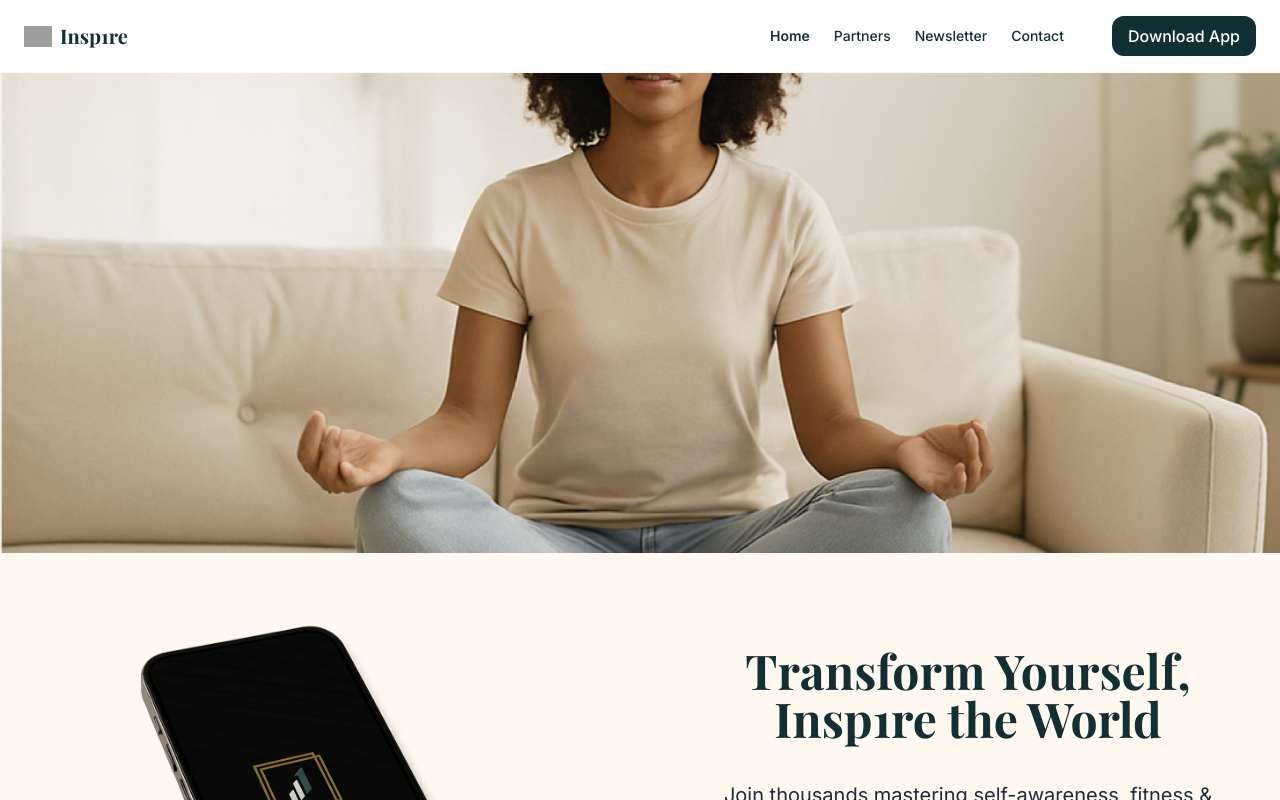
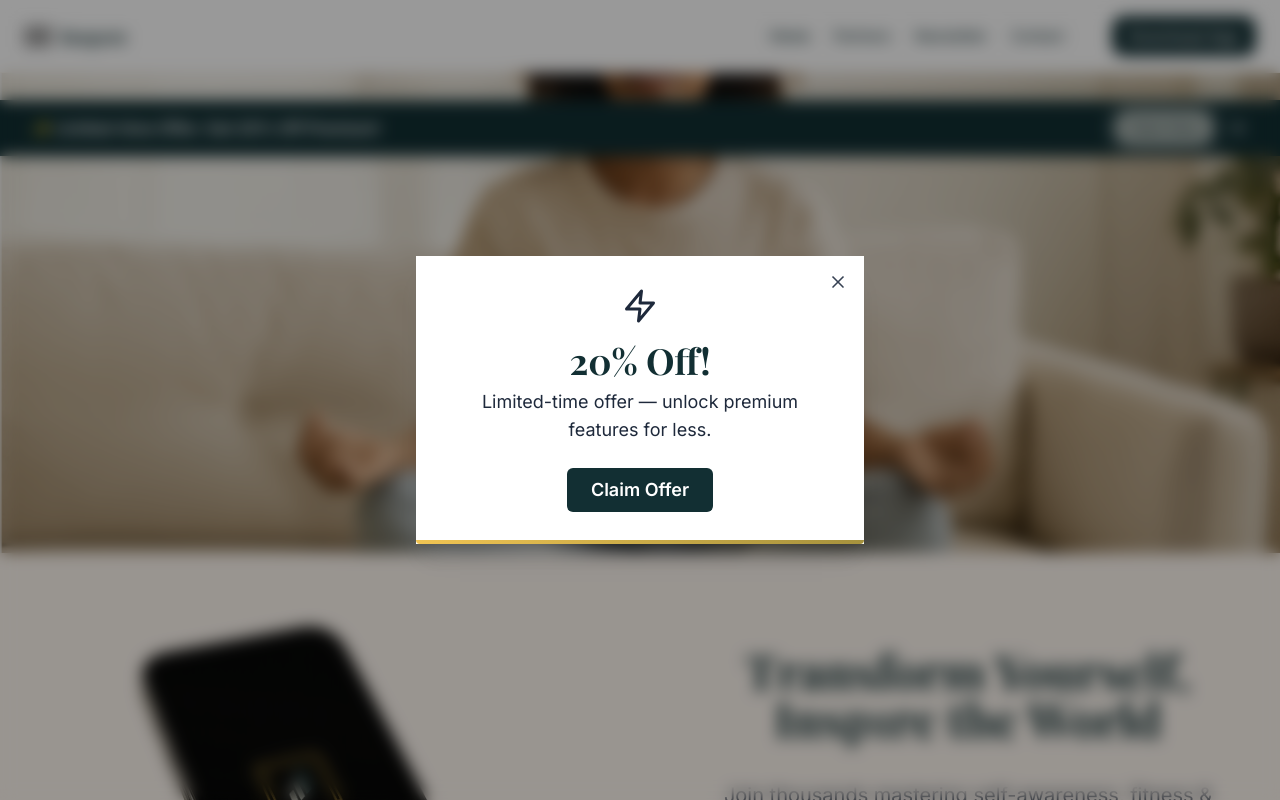
Before and after one commit to Insp1re-LLC/Insp1re-web, a Next.js app: page / in a window 1280 px wide. Shown: the top 800 px of the page. Built offline with nearby package versions, Linux system fonts and the light colour scheme; grey boxes are pictures that could not be loaded; a web font is replaced by a local one.

Commit message:
added newsletter feed, promo, ad, skiplink  scroll banner, pop up

```diff
--- a/src/app/api/newsletters/route.ts
+++ b/src/app/api/newsletters/route.ts
@@ -1,17 +1,25 @@
-// src/app/api/newsletters/route.ts
-
+// src/app/api/newsletter/route.ts
 import { NextResponse } from "next/server";
 import Parser from "rss-parser";
 
-const parser = new Parser();
+const parser = new Parser({
+  customFields: {
+    item: ["enclosure"],
+  },
+});
 
 export async function GET() {
-  const feed = await parser.parseURL("https://honeybeefeed.beehiiv.com/feed");
+  const feed = await parser.parseURL(
+    "https://rss.beehiiv.com/feeds/yvfCeNmno1.xml"
+  );
+
   const posts = feed.items.slice(0, 5).map((item) => ({
-    title: item.title ?? "",
-    link: item.link ?? "#",
-    pubDate: item.isoDate ?? "",
-    excerpt: item.contentSnippet ?? "",
+    title: item.title || "",
+    link: item.link || "",
+    pubDate: item.pubDate || "",
+    contentSnippet: item.contentSnippet || "",
+    imageUrl: item.enclosure?.url,
   }));
-  return NextResponse.json({ posts });
+
+  return NextResponse.json(posts);
 }
--- /dev/null
+++ b/src/app/components/ui/ModalPromo.tsx
@@ -0,0 +1,93 @@
+"use client";
+
+import { useEffect, useState } from "react";
+import { createPortal } from "react-dom";
+import { FiX } from "react-icons/fi";
+
+interface ModalPromoProps {
+  isOpen: boolean;
+  onClose: () => void;
+  headline: string;
+  subtext?: string;
+  ctaLabel?: string;
+  onCtaClick?: () => void;
+  icon?: React.ReactNode;
+  className?: string;
+}
+
+export default function ModalPromo({
+  isOpen,
+  onClose,
+  headline,
+  subtext,
+  ctaLabel = "Learn More",
+  onCtaClick,
+  icon,
+  className = "",
+}: ModalPromoProps) {
+  const [mounted, setMounted] = useState(false);
+  useEffect(() => {
+    setMounted(true);
+  }, []);
+  useEffect(() => {
+    const handleEsc = (e: KeyboardEvent) => {
+      if (e.key === "Escape") onClose();
+    };
+
+    if (isOpen) {
+      document.addEventListener("keydown", handleEsc);
+      document.body.classList.add("overflow-hidden"); // 🚫 disable scroll
+    }
+
+    return () => {
+      document.removeEventListener("keydown", handleEsc);
+      document.body.classList.remove("overflow-hidden"); // ✅ re-enable scroll
+    };
+  }, [isOpen, onClose]);
+
+  if (!isOpen || !mounted) return null;
+
+  return createPortal(
+    <div
+      className="fixed inset-0 z-50 flex items-center justify-center bg-black/40 backdrop-blur-sm"
+      role="dialog"
+      aria-modal="true"
+    >
+      <div
+        className={`relative bg-white shadow-xl w-full max-w-md p-8 text-center ${className}`}
+      >
+        {/* Gold accent bar */}
+        <div className="absolute bottom-0 left-0 w-full h-1 bg-gradient-to-r from-[#F1C453] to-[#a6923d] rounded-b-lg" />
+
+        {/* Close Button */}
+        <button
+          onClick={onClose}
+          aria-label="Close popup"
+          className="absolute top-4 right-4 text-xl text-gray-700 hover:text-black"
+        >
+          <FiX />
+        </button>
+
+        {/* Icon */}
+        {icon && <div className="mb-4 mx-auto">{icon}</div>}
+
+        {/* Headline */}
+        <h2 className="text-4xl font-bold text-brand mb-2">{headline}</h2>
+
+        {/* Subtext */}
+        {subtext && <p className="text-lg text-text mb-6">{subtext}</p>}
+
+        {/* CTA Button */}
+        {ctaLabel && (
+          <button
+            onClick={onCtaClick}
+            className="bg-brand text-white font-semibold py-2 px-6 rounded-md text-lg hover:bg-brand-dark"
+          >
+            {ctaLabel}
+          </button>
+        )}
+      </div>
+    </div>,
+    document.body
+  );
+}
--- a/src/app/components/ui/NewsletterCard.tsx
+++ b/src/app/components/ui/NewsletterCard.tsx
@@ -1,9 +1,9 @@
-// src/app/components/ui/NewsletterCard.tsx
 type NewsletterPost = {
   title: string;
   link: string;
   pubDate: string;
   contentSnippet: string;
+  imageUrl?: string;
 };
 
 export default function NewsletterCard({ post }: { post: NewsletterPost }) {
@@ -14,6 +14,13 @@ export default function NewsletterCard({ post }: { post: NewsletterPost }) {
       rel="noopener"
       className="block bg-white rounded-lg shadow-md hover:shadow-lg transition p-6"
     >
+      {post.imageUrl && (
+        <img
+          src={post.imageUrl}
+          alt={post.title}
+          className="w-full h-48 object-cover"
+        />
+      )}
       <time className="text-xs text-text/70">
         {new Date(post.pubDate!).toLocaleDateString()}
       </time>
--- /dev/null
+++ b/src/app/components/ui/ScrollBanner.tsx
@@ -0,0 +1,62 @@
+"use client";
+
+import { useEffect, useState } from "react";
+import { FiX } from "react-icons/fi";
+import Link from "next/link";
+import CTAButton from "./CTA";
+
+interface ScrollPromoBannerProps {
+  headline: string;
+  ctaLabel: string;
+  ctaHref: string;
+  className?: string;
+}
+
+export default function ScrollPromoBanner({
+  headline,
+  ctaLabel,
+  ctaHref,
+  className = "",
+}: ScrollPromoBannerProps) {
+  const [isVisible, setIsVisible] = useState(false);
+  const [dismissed, setDismissed] = useState(false);
+
+  useEffect(() => {
+    const handleScroll = () => {
+      if (window.scrollY > 150 && !isVisible && !dismissed) {
+        setIsVisible(true);
+      }
+    };
+
+    window.addEventListener("scroll", handleScroll);
+    return () => window.removeEventListener("scroll", handleScroll);
+  }, [isVisible, dismissed]);
+
+  if (!isVisible || dismissed) return null;
+
+  return (
+    <div
+      className={`fixed top-[100px] z-40 w-full bg-brand text-white px-4 py-3 md:px-8 shadow-md flex items-center justify-between gap-4 transition-transform duration-300 ${className}`}
+    >
+      <p className="text-sm md:text-base font-semibold">{headline}</p>
+      <div className="flex items-center gap-4">
+        <CTAButton
+          as="link"
+          href={ctaHref}
+          variant="glow"
+          size="sm"
+          className="text-sm"
+        >
+          {ctaLabel}
+        </CTAButton>
+        <button
+          onClick={() => setDismissed(true)}
+          aria-label="Dismiss banner"
+          className="text-white hover:text-accent-gold text-xl"
+        >
+          <FiX />
+        </button>
+      </div>
+    </div>
+  );
+}
--- a/src/app/contact/page.tsx
+++ b/src/app/contact/page.tsx
@@ -4,7 +4,10 @@ import Header from "../components/ui/Header";
 
 export default function ContactPage() {
   return (
-    <main className=" space-y-8 bg-accent-cream text-text font-sans">
+    <main
+      id="main-content"
+      className=" space-y-8 bg-accent-cream text-text font-sans"
+    >
       <Header />
       <ContactFormSheet />
       <Footer topWaveColor="#fff9f3" />
--- a/src/app/layout.tsx
+++ b/src/app/layout.tsx
@@ -20,7 +20,16 @@ export default function RootLayout({
 }) {
   return (
     <html lang="en" className={`${inter.variable} ${playfair.variable}`}>
-      <body className="font-sans text-text">{children}</body>
+      <body className="font-sans text-text">
+        <a
+          href="#main-content"
+          className="absolute left-1/2 top-2 -translate-x-1/2 z-100 bg-white text-brand font-semibold px-4 py-2 rounded-full shadow-md border-2 border-brand focus:outline-none focus:ring-2 focus:ring-brand transition-all opacity-0 focus:opacity-100"
+        >
+          Skip to main content
+        </a>
+
+        {children}
+      </body>
     </html>
   );
 }
--- a/src/app/page.tsx
+++ b/src/app/page.tsx
@@ -9,12 +9,46 @@ import { FaBrain, FaChartLine, FaDumbbell } from "react-icons/fa";
 import WideSection from "./components/ui/WideSection";
 import { motion } from "framer-motion";
 import PromoBanner from "./components/ui/PromoBanner";
+import ModalPromo from "./components/ui/ModalPromo";
+import { useEffect, useState } from "react";
+import { FiZap } from "react-icons/fi";
+import BannerPromo from "./components/ui/ScrollBanner";
+import ScrollBanner from "./components/ui/ScrollBanner";
+export default function HomePage() {
+  // *****uncomment for Modal Usage ******
+  const [isModalOpen, setIsModalOpen] = useState(false);
+  useEffect(() => {
+    const timer = setTimeout(() => {
+      setIsModalOpen(true);
+    }, 5000);
 
-export default function HomePage() {
+    return () => clearTimeout(timer);
+  }, []);
+  // ***********
   return (
-    <main className="min-h-screen flex flex-col">
+    <main id="main-content" className="min-h-screen flex flex-col">
       <Header />
-
+      {/* uncomment for banner usage  */}
+      <ScrollBanner
+        headline="✨ Limited-time Offer: Get 20% Off Premium!"
+        ctaLabel="Claim Now"
+        ctaHref="/promo"
+      />
+      {/* *** end banner ****** */}
+      {/* uncomment for modal Usage */}
+      <ModalPromo
+        isOpen={isModalOpen}
+        onClose={() => setIsModalOpen(false)}
+        icon={<FiZap className="text-brandGold text-4xl mx-auto" />}
+        headline="20% Off!"
+        subtext="Limited-time offer — unlock premium features for less."
+        ctaLabel="Claim Offer"
+        onCtaClick={() => {
+          console.log("Claim offer clicked");
+          setIsModalOpen(false);
+        }}
+      />
+      {/* **** end modal **** */}
       <Hero
         variant="image"
         imageSrc="/assets/heroMeditation.png"
--- a/src/app/partners/page.tsx
+++ b/src/app/partners/page.tsx
@@ -11,7 +11,10 @@ import { motion } from "framer-motion";
 
 export default function PartnerPage() {
   return (
-    <main className="min-h-screen flex flex-col bg-accent-cream text-text">
+    <main
+      id="main-content"
+      className="min-h-screen flex flex-col bg-accent-cream text-text"
+    >
       <Header />
       {/* Hero Section with flowing background lines */}
       <div className="relative overflow-hidden bg-brand text-white">
```
Also changed, not shown: src/app/newsletter/page.tsx (+46 -12 lines).
